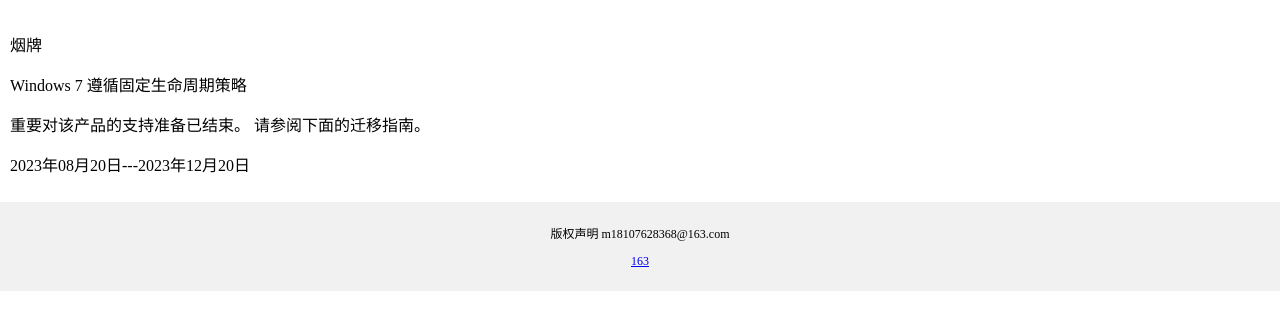
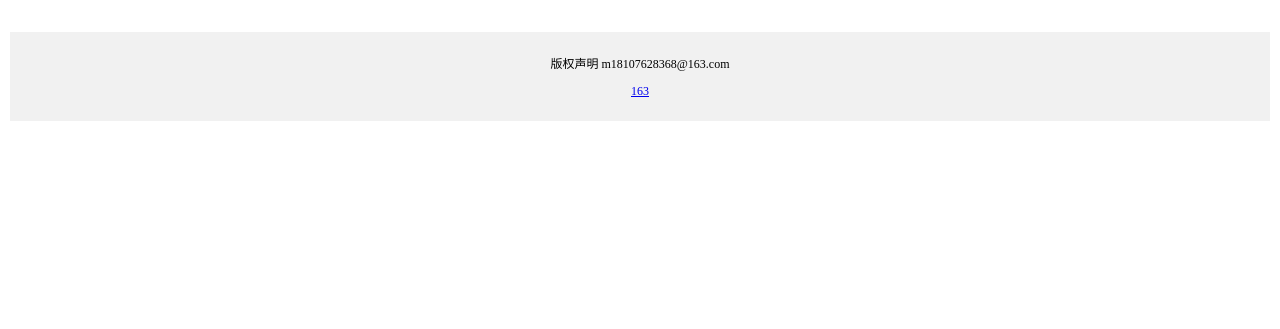
Before and after one commit to myliukale/58, a plain HTML site: page index.html in a window 1280 px wide. Shown: the part 259-588 px from the top of the page. Drawn offline with Linux system fonts and the light colour scheme.

Commit message:
Update index.html

```diff
--- a/index.html
+++ b/index.html
@@ -29,11 +29,6 @@
      padding: 10px;
      hine-height: 1.7;
     "
-     <p>烟牌</p>
-     <p>Windows 7 遵循固定生命周期策略</p>
-     <p> 重要对该产品的支持准备已结束。 请参阅下面的迁移指南。</p>
-     <p>2023年08月20日---2023年12月20日</p>
-     <p></p>
 
     </div>
     <div style="
```
